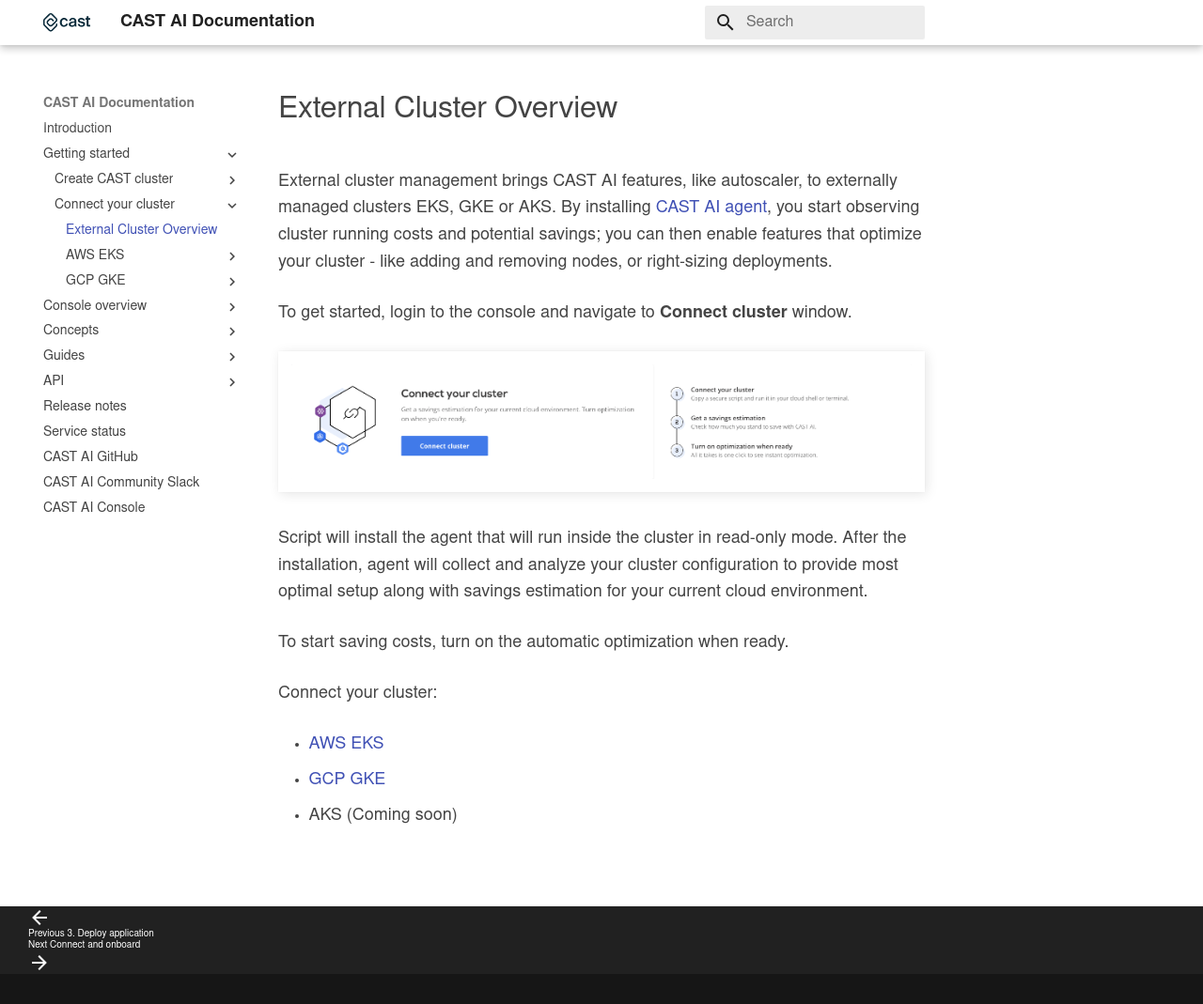
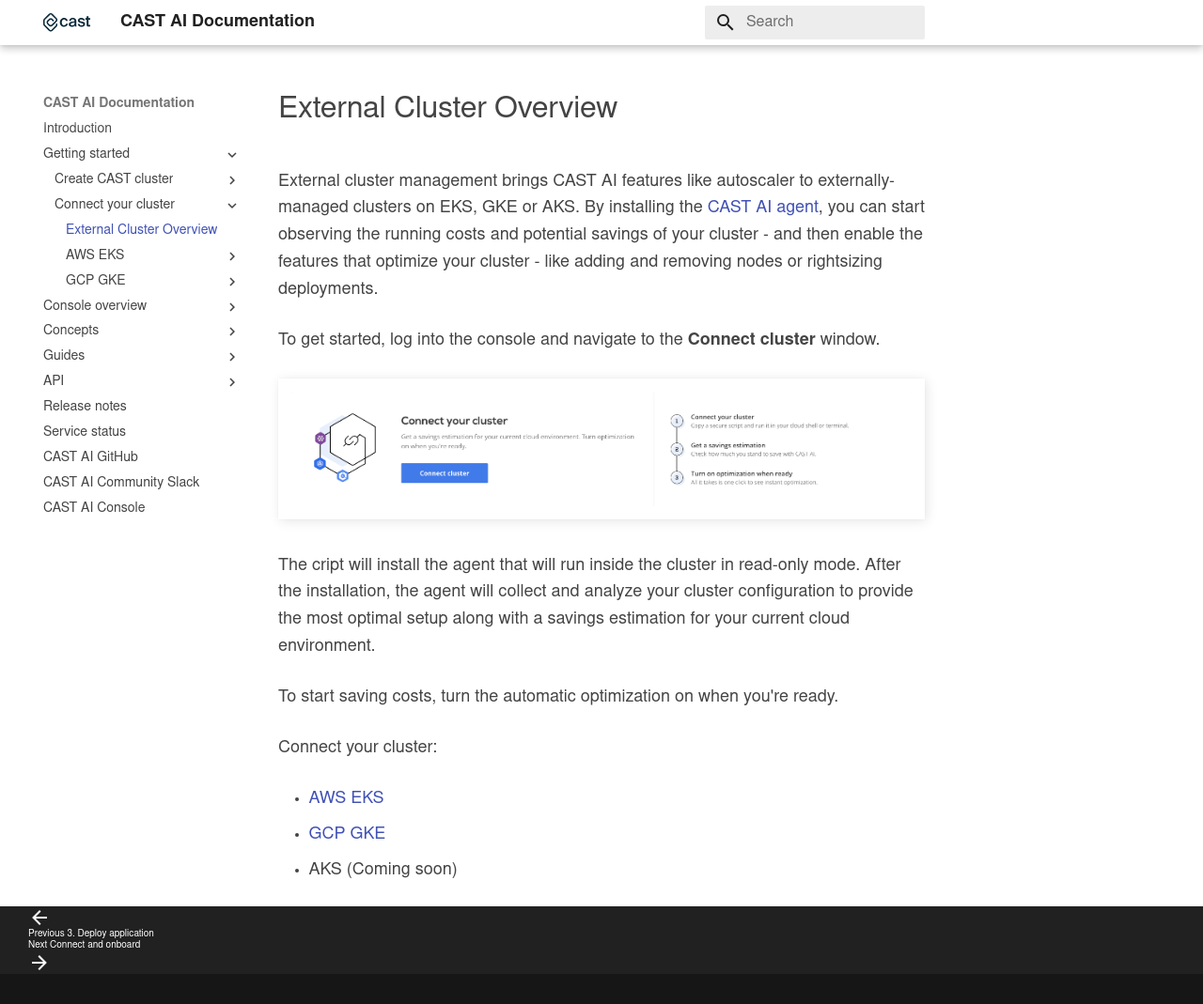
Before and after one commit to castai/docs, an MkDocs documentation site: the page built from docs/getting-started/external-cluster/overview.md, in a window 1280 px wide and 1069 px high. Shown: the whole window at 94% size. Built offline with MkDocs 1.6.1 and Material for MkDocs 9.7.7, drawn with Linux system fonts in a browser that asks for light colours; some web fonts are replaced.

Commit message:
Update overview.md

```diff
--- a/docs/getting-started/external-cluster/overview.md
+++ b/docs/getting-started/external-cluster/overview.md
@@ -4,17 +4,16 @@
 
 # External Cluster Overview
 
-External cluster management brings CAST AI features, like autoscaler, to externally managed clusters EKS, GKE
-or AKS. By installing [CAST AI agent](https://github.com/castai/k8s-agent), you start observing cluster running costs and potential savings; you can then
-enable features that optimize your cluster - like adding and removing nodes, or right-sizing deployments.
+External cluster management brings CAST AI features like autoscaler to externally-managed clusters on EKS, GKE
+or AKS. By installing the [CAST AI agent](https://github.com/castai/k8s-agent), you can start observing the running costs and potential savings of your cluster - and then enable the features that optimize your cluster - like adding and removing nodes or rightsizing deployments.
 
-To get started, login to the console and navigate to **Connect cluster** window.
+To get started, log into the console and navigate to the **Connect cluster** window.
 
 ![img.png](../screenshots/connect-cluster.png)
 
-Script will install the agent that will run inside the cluster in read-only mode. After the installation, agent will collect and analyze your cluster configuration to provide most optimal setup along with savings estimation for your current cloud environment.
+The cript will install the agent that will run inside the cluster in read-only mode. After the installation, the agent will collect and analyze your cluster configuration to provide the most optimal setup along with a savings estimation for your current cloud environment.
 
-To start saving costs, turn on the automatic optimization when ready.
+To start saving costs, turn the automatic optimization on when you're ready.
 
 Connect your cluster:
 
```
